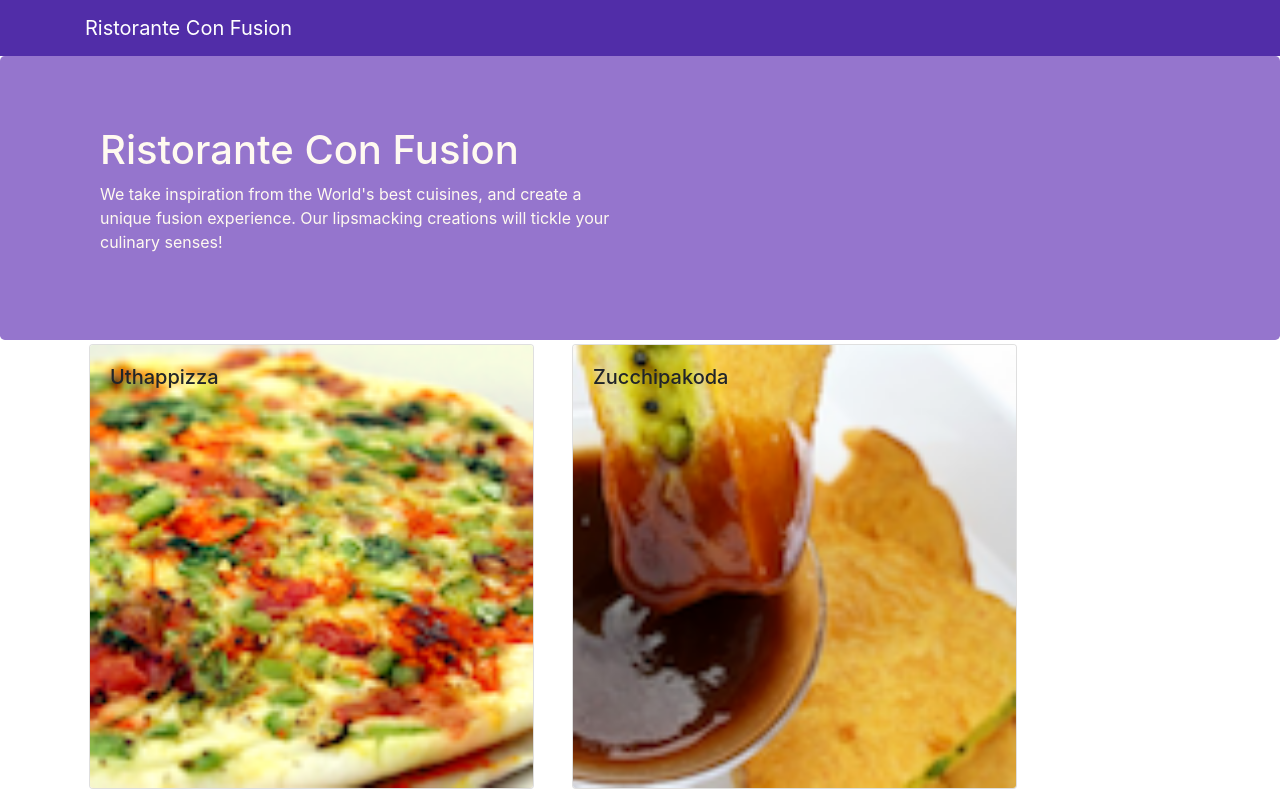
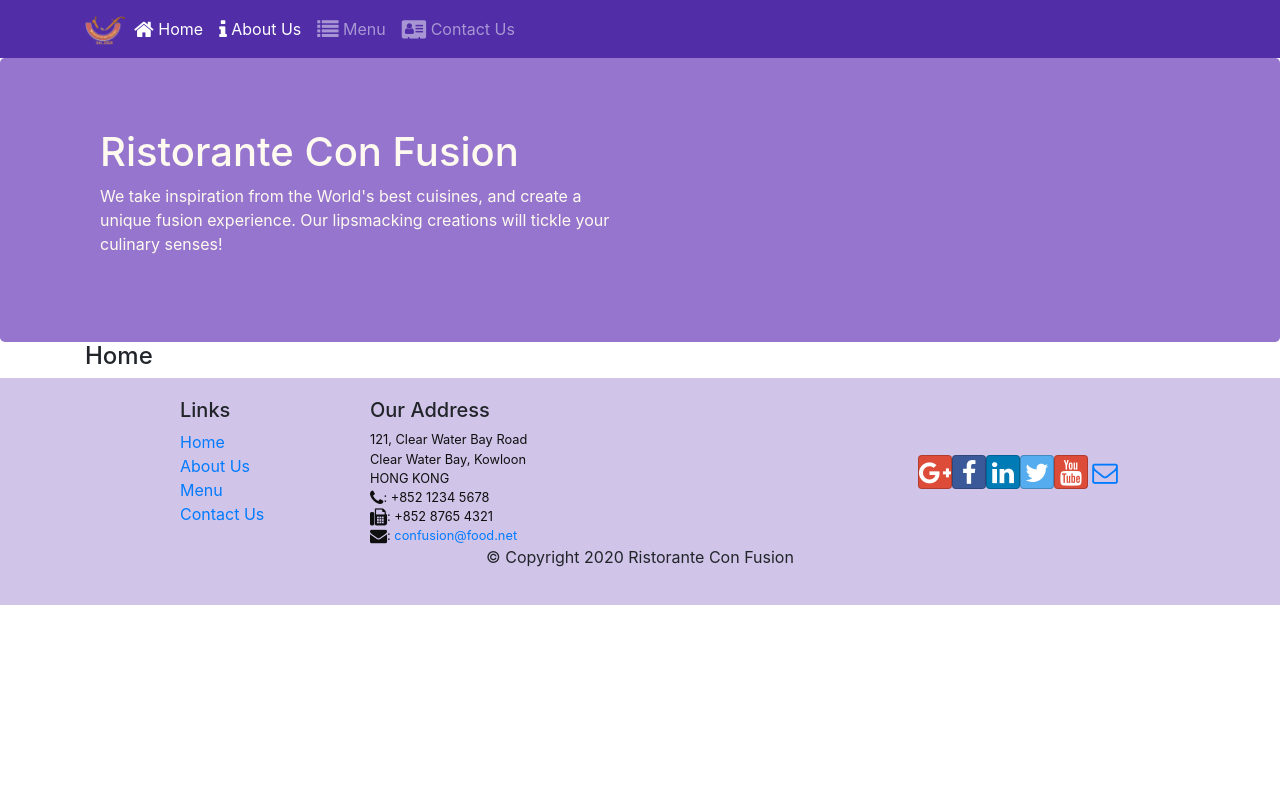
Before and after one commit to salvarecuero/confusion-react-app, a React (Create React App) app: page /home in a window 1280 px wide. Shown: the top 795 px of the page. Built offline with nearby package versions, Linux system fonts and the light colour scheme.

Commit message:
React router

```diff
--- a/package.json
+++ b/package.json
@@ -13,6 +13,7 @@
     "react": "^17.0.1",
     "react-dom": "^17.0.1",
     "react-popper": "0.9.2",
+    "react-router-dom": "4.2.2",
     "react-scripts": "4.0.0",
     "reactstrap": "5.0.0",
     "web-vitals": "^0.2.4"
--- a/src/App.js
+++ b/src/App.js
@@ -1,14 +1,17 @@
 import React, { Component } from 'react';
 import Main from './components/MainComponent';
 import './App.css';
+import { BrowserRouter } from 'react-router-dom';
 
 class App extends Component {
 
   render() {
       return (
-        <div>
-          <Main />
-        </div>
+        <BrowserRouter>
+          <div>
+            <Main />
+          </div>
+        </BrowserRouter>
     );
   }
 }
--- a/src/components/FooterComponent.js
+++ b/src/components/FooterComponent.js
@@ -1,4 +1,5 @@
 import React from 'react';
+import { Link } from 'react-router-dom';
 
 function Footer(props) {
     return(
@@ -8,10 +9,10 @@
                     <div className="col-4 offset-1 col-sm-2">
                         <h5>Links</h5>
                         <ul className="list-unstyled">
-                            <li><a href="#">Home</a></li>
-                            <li><a href="#">About</a></li>
-                            <li><a href="#">Menu</a></li>
-                            <li><a href="contactus.html">Contact</a></li>
+                            <li><Link to="/home">Home</Link></li>
+                            <li><Link to="/aboutus">About Us</Link></li>
+                            <li><Link to="/menu">Menu</Link></li>
+                            <li><Link to="/contactus">Contact Us</Link></li>
                         </ul>
                     </div>
                     <div className="col-7 col-sm-5">
--- a/src/components/HeaderComponent.js
+++ b/src/components/HeaderComponent.js
@@ -1,13 +1,57 @@
 import React, { Component } from 'react';
-import { Navbar, NavbarBrand, Jumbotron } from 'reactstrap';
+import { Navbar, NavbarBrand, Nav, NavbarToggler, Collapse, NavItem, Jumbotron } from 'reactstrap';
+import { NavLink } from 'react-router-dom';
 
 class Header extends Component {
+
+    constructor(props){
+        super(props);
+
+        this.state = {
+            isNavOpen: false
+        };
+        this.toggleNav = this.toggleNav.bind(this);
+    }
+
+    toggleNav() {
+        this.setState({
+            isNavOpen: !this.state.isNavOpen
+        });
+    }
+
     render()  {
         return (
             <React.Fragment>
-            <Navbar dark>
+            <Navbar dark expand="md">
                 <div className="container">
-                    <NavbarBrand href="/">Ristorante Con Fusion</NavbarBrand>
+                    <NavbarToggler onClick={this.toggleNav} />
+                    <NavbarBrand className="mr-auto" href="/">
+                        <img src="assets/images/logo.png" height="30" width="41" alt="Ristorante Con Fusion" />
+                    </NavbarBrand>
+                    <Collapse isOpen={this.state.isNavOpen} navbar>
+                        <Nav navbar>
+                            <NavItem>
+                                <NavLink className="nav-link" to="/home">
+                                    <span className="fa fa-home fa-lg"></span> Home
+                                </NavLink>
+                            </NavItem>
+                            <NavItem>
+                                <NavLink className="nav-link" to="/home">
+                                    <span className="fa fa-info fa-lg"></span> About Us
+                                </NavLink>
+                            </NavItem>
+                            <NavItem>
+                                <NavLink className="nav-link" to="/menu">
+                                    <span className="fa fa-list fa-lg"></span> Menu
+                                </NavLink>
+                            </NavItem>
+                            <NavItem>
+                                <NavLink className="nav-link" to="/contactus">
+                                    <span className="fa fa-address-card fa-lg"></span> Contact Us
+                                </NavLink>
+                            </NavItem>
+                        </Nav>
+                    </Collapse>
                 </div>
             </Navbar>
             <Jumbotron>
--- /dev/null
+++ b/src/components/HomeComponent.js
@@ -0,0 +1,11 @@
+import React from 'react';
+
+function Home(props) {
+    return (
+        <div className="container">
+            <h4>Home</h4>
+        </div>
+    );
+};
+
+export default Home;
--- a/src/components/MainComponent.js
+++ b/src/components/MainComponent.js
@@ -1,9 +1,11 @@
 import React, { Component } from 'react';
+import Home from './HomeComponent';
 import Menu from './MenuComponent';
 import DishDetail from './DishdetailComponent';
 import Header from './HeaderComponent';
 import Footer from './FooterComponent';
 import { DISHES } from '../shared/dishes';
+import { Switch, Route, Redirect } from 'react-router-dom';
 
 class Main extends Component {
 
@@ -12,23 +14,25 @@
     super(props);
 
     this.state = {
-      dishes: DISHES,
-      selectedDish: null
+      dishes: DISHES
     };
   }
 
-    onDishSelect(dishId) {
-        this.setState({ selectedDish: dishId })
-    }
+    render() {
 
-    render() {
+        const HomePage = () => {
+            return (
+                <Home />
+            );
+        };
         return (
             <div>
                 <Header />
-                <Menu dishes={this.state.dishes}
-                    onClick={(dishId) => this.onDishSelect(dishId)} />
-                <DishDetail
-                    dish={this.state.dishes.filter((dish) => dish.id === this.state.selectedDish)[0]} />
+                <Switch>
+                    <Route path="/home" component={HomePage} />
+                    <Route exact path="/menu" component={() => <Menu dishes={this.state.dishes} />} />
+                    <Redirect to="/home" />
+                </Switch>
                 <Footer />
             </div>
     );
```
Also changed, not shown: 1 other file (tests, documents, lock files or other folders).
